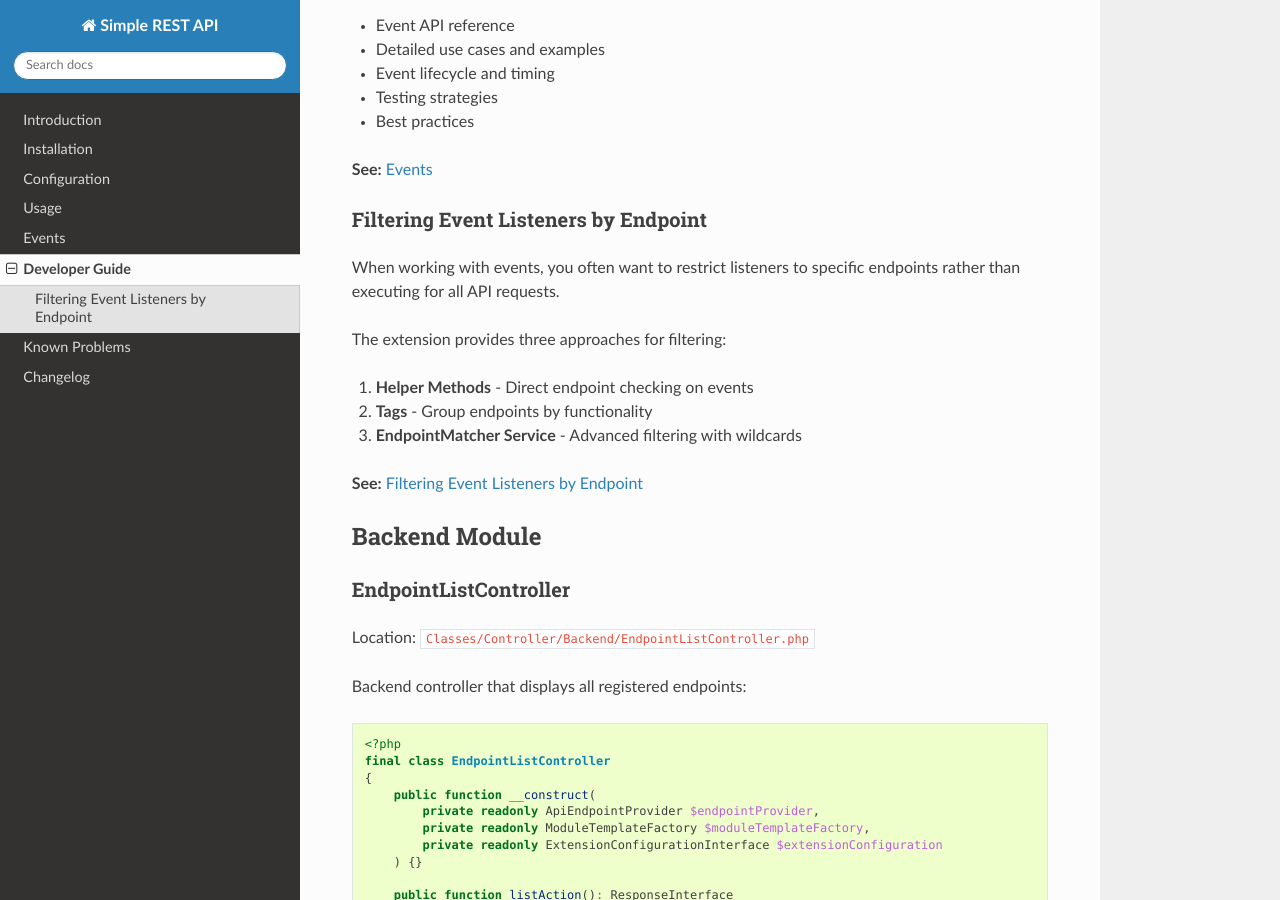
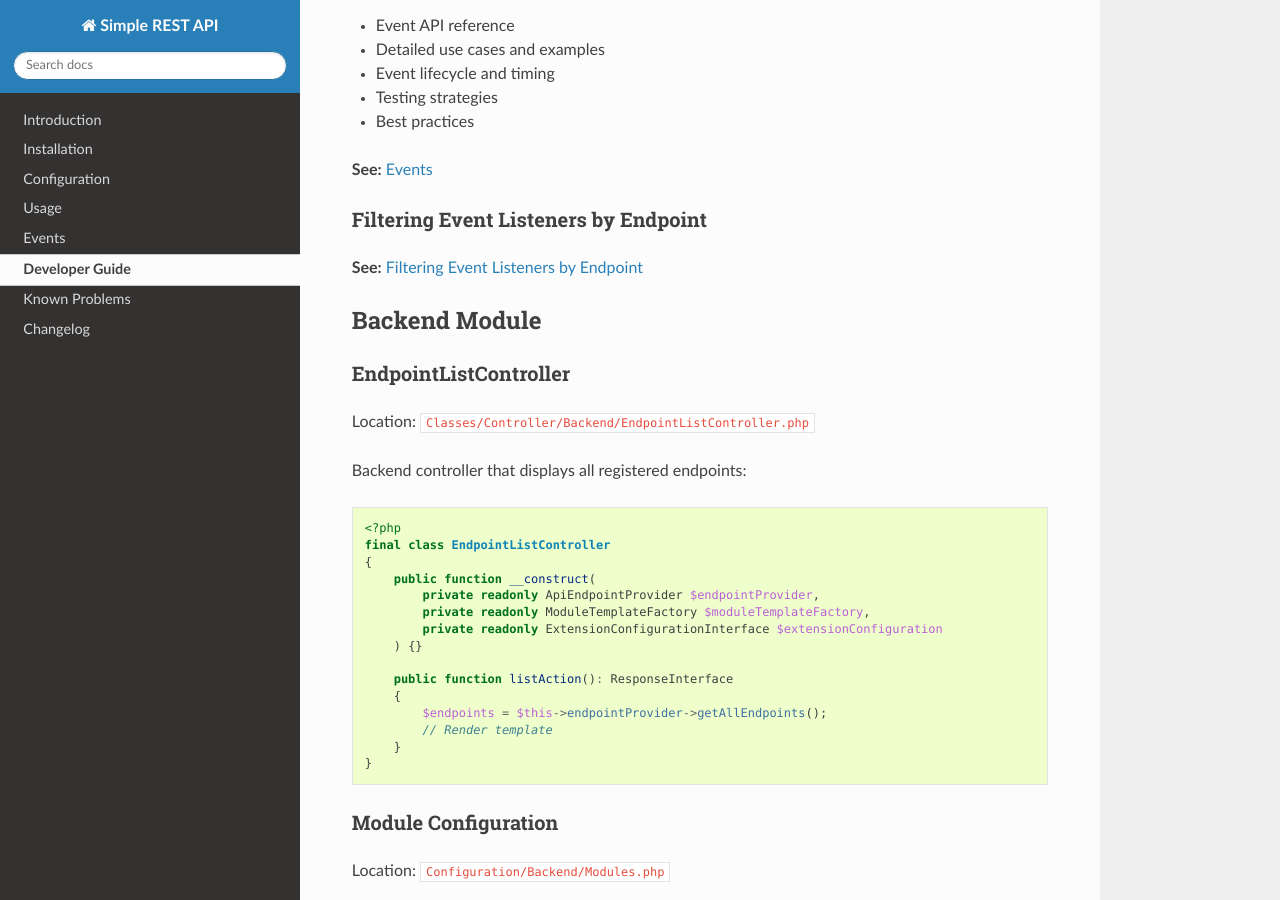
Before and after one commit to queoGmbH/simple-rest-api, a Sphinx documentation site: the page built from Documentation/Developer/Index.rst, in a window 1280 px wide and 900 px high, scrolled down 5588 px. Built offline with Sphinx 7.4.7 and the Read the Docs theme 3.1.0, drawn with Linux system fonts in a browser that asks for light colours; some of the changed text lies outside the part shown.

Commit message:
[DOCS] Fix ddev setup and reorganise event listener docs
- Fix Extension Development Setup: run `ddev start` first, then
  `ddev composer install`; remove misplaced unit test step
- Prefix all PHP tool commands with `ddev exec`
- Move FilteringEventListeners.rst from Developer/ to Events/;
  update toctrees accordingly

Related: #34

```diff
--- a/Documentation/Developer/Index.rst
+++ b/Documentation/Developer/Index.rst
@@ -305,15 +305,6 @@
 Filtering Event Listeners by Endpoint
 --------------------------------------
 
-When working with events, you often want to restrict listeners to specific endpoints
-rather than executing for all API requests.
-
-The extension provides three approaches for filtering:
-
-1. **Helper Methods** - Direct endpoint checking on events
-2. **Tags** - Group endpoints by functionality
-3. **EndpointMatcher Service** - Advanced filtering with wildcards
-
 **See:** :ref:`filtering-event-listeners`
 
 Backend Module
--- a/Documentation/Events/Index.rst
+++ b/Documentation/Events/Index.rst
@@ -690,3 +690,9 @@
 * :ref:`usage` - Basic endpoint usage
 * :ref:`developer` - Advanced development topics
 * Example listeners: ``Classes/EventListener/ApiResponseModifierExample.php``
+
+.. toctree::
+   :maxdepth: 1
+   :hidden:
+
+   FilteringEventListeners
```
Also changed, not shown: other parts of Documentation/Developer/Index.rst (+11 -22 lines), Documentation/Events/FilteringEventListeners.rst (renamed from Documentation/Developer/FilteringEventListeners.rst).
